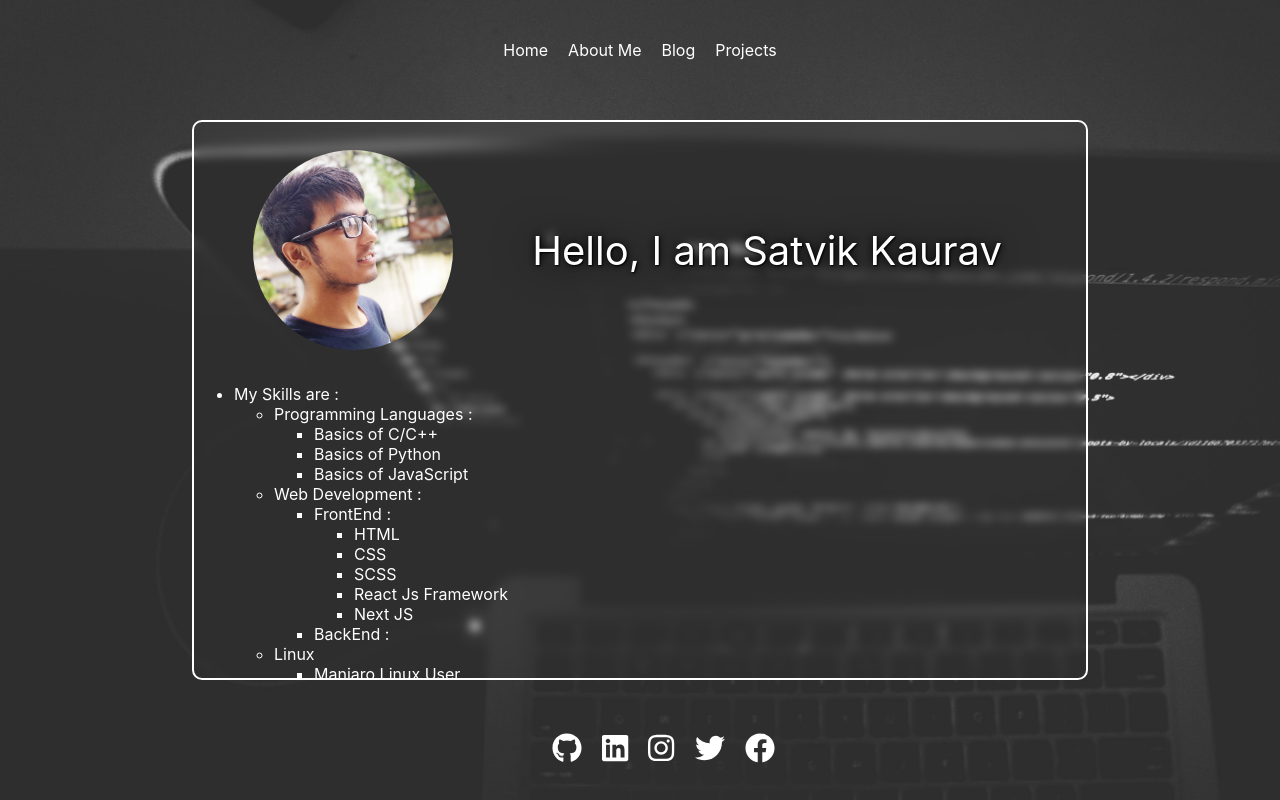
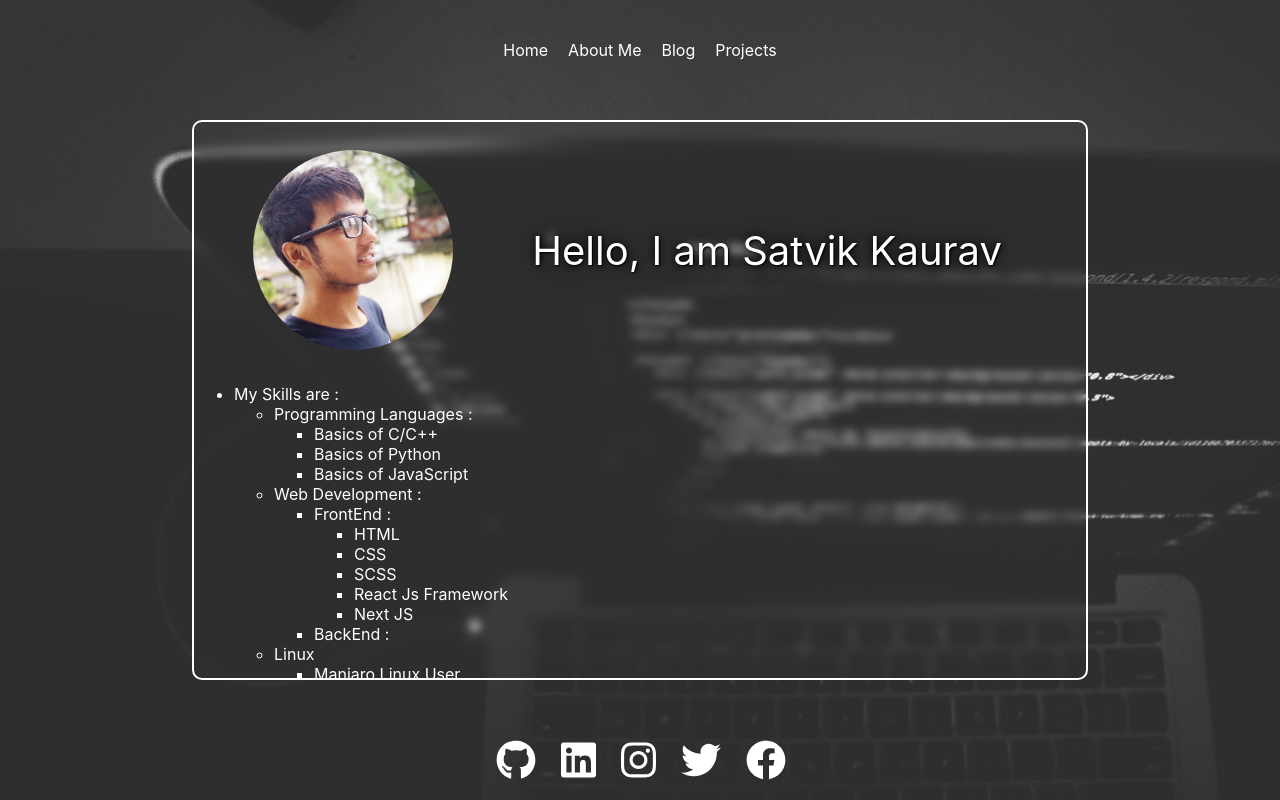
Before and after one commit to satvikkaurav/portfolio, a Next.js app: page /aboutme in a window 1280 px wide. Built offline with nearby package versions, Linux system fonts and the light colour scheme.

Commit message:
Fixed Social Icons

```diff
--- a/components/Footer/SocialIcons/SocialIcons.module.scss
+++ b/components/Footer/SocialIcons/SocialIcons.module.scss
@@ -3,28 +3,27 @@
 
 
 .social{
-    height: 5vh;
-    width: 20vw;
+    height: 3vh;
+    width: 97vw;
     display: flex;
     position: absolute;
+    flex-direction: row;
     bottom: 0;
+    justify-content: center;
+    text-align: center;
     list-style-type: none;
-    flex-direction: row;
-    grid-gap: 10%;
-    font-size: 30px;
+    font-size: 40px;
 
-    // align-items: center;
     color: white;
 
     @include media-vsm {
-        right: 60vw;
+        grid-gap: 15px;
+    }
+    @include media-sm{
         grid-gap: 20px;
     }
-    @include media-sm{
-        right: 53vw;
-    }
     @include media-md{
-        right: 40vw;
+        grid-gap: 25px;
     }
 
 
@@ -34,7 +33,7 @@
 
     &:hover{
         color: $color-2;
-        transform: translateY(-8px);
+        transform: translateY(-5px);
     }
 }
 }
--- a/pages/aboutme.js
+++ b/pages/aboutme.js
@@ -12,9 +12,9 @@
         <meta name="viewport" content="initial-scale=1.0, width=device-width" />
       </Head>
       <Nav />
+      <Footer />
 
       <div className={styles.main}>
-        <Footer />
         <div className={styles.aboutme}>
           <div className={styles.aboutme__head}>
             <div className={styles.avatar}></div>
@@ -60,7 +60,7 @@
               <li>I also loves to play basketball in my free time. I have played JNV regional level Basketball Tournament representing Jabalpur Cluster</li>
               <li>I loves to listen music and I usually sing lot of songs in my free time or whenever I am tired</li>
               <li>Reading Novels</li>
-              <li>Watching Movies, web series and Anime</li>
+              <li>Watching Movies, Web Series and Anime</li>
             </ul>
           </ul>
         </div>
```
